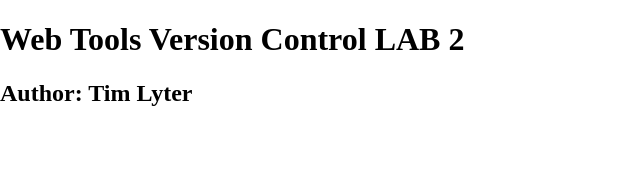
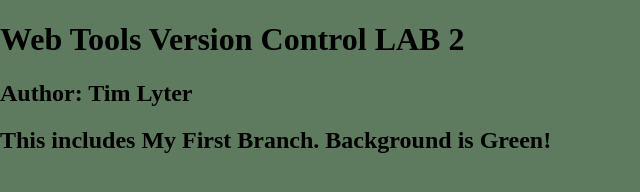
Before and after one commit to talyter/wtvclab3Lyter, a plain HTML site: page index.html in a window 1280 px wide. Shown: the whole page, without its empty margins (0-640 px from the left). Drawn offline with nearby package versions, Linux system fonts and the light colour scheme.

Commit message:
changed the background color to green and added a new h2 line to page
made the background a pretty puke green and added a new line under heading two to tell what I did.

```diff
--- a/_css/main.css
+++ b/_css/main.css
@@ -8,6 +8,7 @@ html {
   -webkit-text-size-adjust: 100%;
 }
 html, body  {
+        background-color: #5F7B5F;
 	margin: 0;
 }
 /* Correct `block` display not defined in IE 8/9.*/
--- a/index.html
+++ b/index.html
@@ -16,6 +16,7 @@
     <header>
 	<h1>Web Tools Version Control LAB 2</h1>
 	<h2>Author:  Tim Lyter</h2>
+        <h2>This includes My First Branch.  Background is Green!</h2>
     </header>
     <nav id="pageNav">
     </nav>
```
